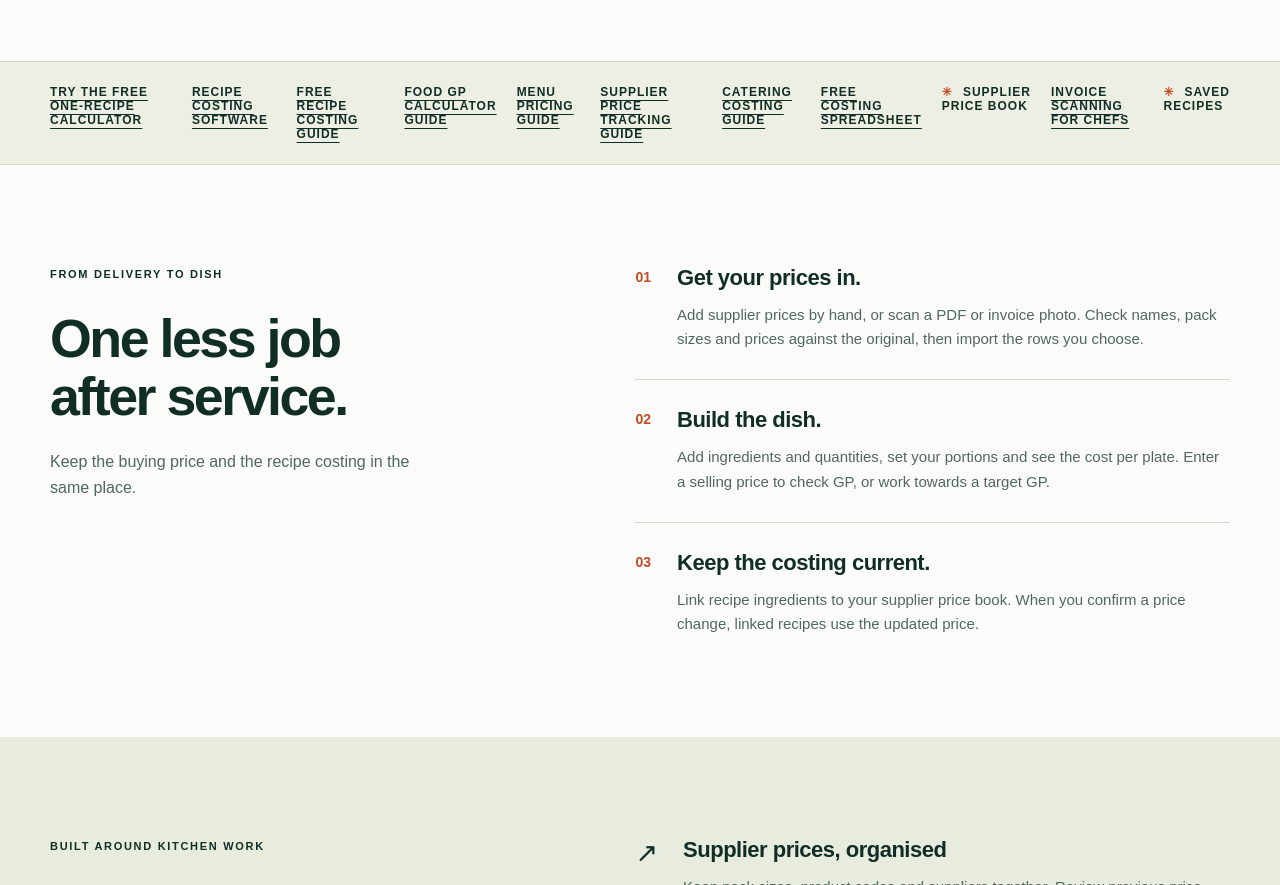
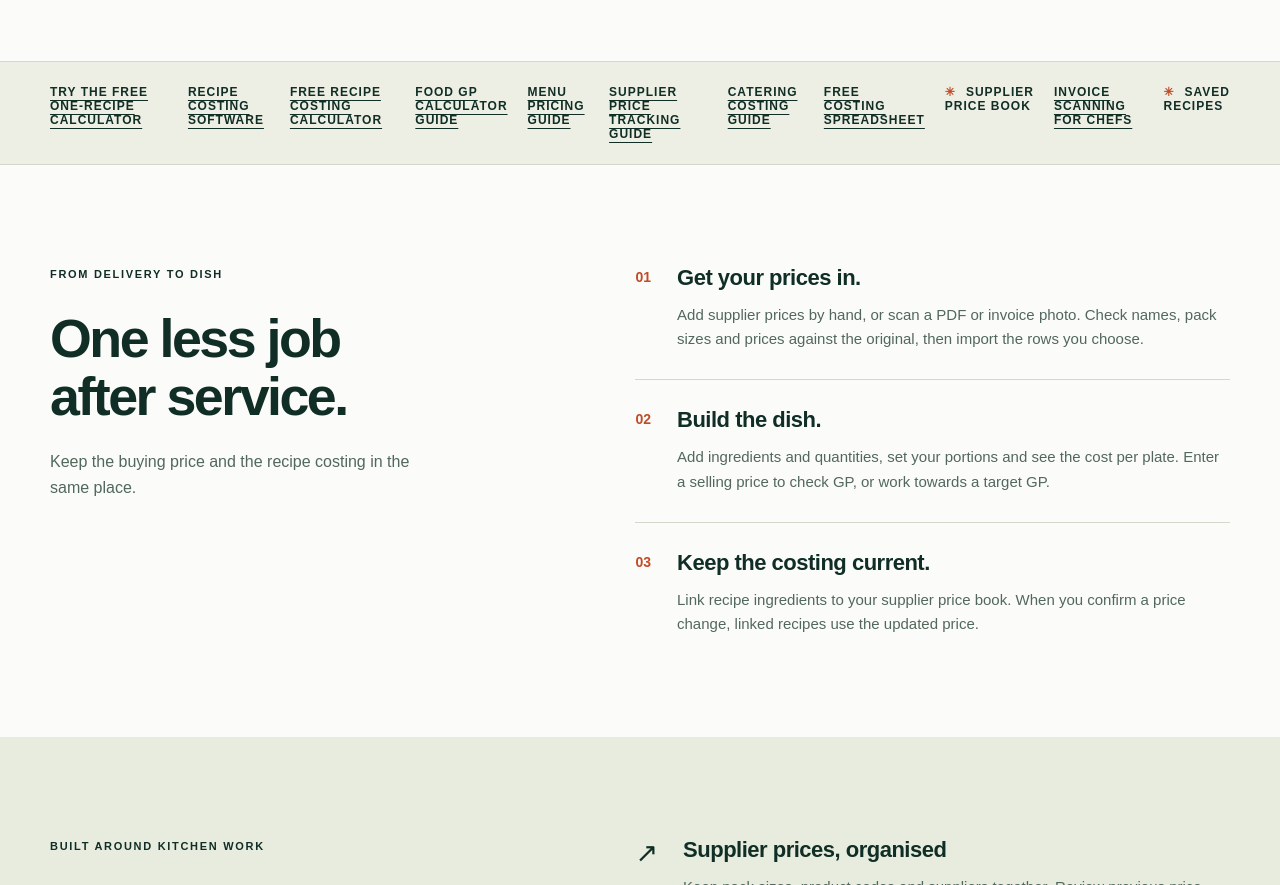
Before and after one commit to chef-chris-griggs/Menu-margin, a website: page marketing/index.html in a window 1280 px wide. Shown: the part 4260-5145 px from the top of the page. Drawn offline with Linux system fonts and the light colour scheme.

Commit message:
SEO: link chef costing guides directly to the working free calculator

```diff
--- a/marketing/index.html
+++ b/marketing/index.html
@@ -92,7 +92,7 @@
 <h2>Ingredients</h2><p>Enter the amount used, the pack size you buy and the price for that whole pack. Use the same unit for quantity and pack size.</p><div id="ingredientRows"></div><button type="button" class="demo-secondary" id="addIngredient">+ Add ingredient</button><p id="demoAddStatus" class="demo-add-status" role="status" aria-live="polite"></p>
 <section class="demo-results" aria-live="polite"><h2>Your recipe costing</h2><div class="demo-metrics"><div><span>Batch ingredient cost</span><strong id="batchCost">—</strong></div><div><span>Cost per portion</span><strong id="portionCost">—</strong></div><div><span>Food-cost GP per portion</span><strong id="gpValue">—</strong></div><div><span>Food-cost GP %</span><strong id="gpPercent">—</strong></div></div><p id="demoError" role="status"></p><p class="demo-note">Illustrative food-cost GP only. Use an ex-VAT selling price and ingredient prices on the same VAT basis. Excludes labour, overheads and waste.</p></section>
 </form><div class="demo-cta"><h2>Want to save your recipes and scan supplier invoices?</h2><p>Try the full Mise en Price app free for 14 days. No card required.</p><a class="button" href="https://menu-margin.pages.dev/">Start your free trial ↗</a></div></section>
-    <div class="strip"><div class="wrap"><a href="#try-recipe">Try the free one-recipe calculator</a><a href="./recipe-costing-software">Recipe costing software</a><a href="./free-recipe-costing-calculator">Free recipe costing guide</a><a href="./food-gp-calculator">Food GP calculator guide</a><a href="./restaurant-menu-pricing-guide">Menu pricing guide</a><a href="./restaurant-supplier-price-tracking">Supplier price tracking guide</a><a href="./catering-recipe-costing">Catering costing guide</a><a href="./recipe-costing-spreadsheet-template">Free costing spreadsheet</a><span>Supplier price book</span><a href="./invoice-scanning-for-chefs">Invoice scanning for chefs</a><span>Saved recipes</span></div></div>
+    <div class="strip"><div class="wrap"><a href="#try-recipe">Try the free one-recipe calculator</a><a href="./recipe-costing-software">Recipe costing software</a><a href="./free-recipe-costing-calculator">Free recipe costing calculator</a><a href="./food-gp-calculator">Food GP calculator guide</a><a href="./restaurant-menu-pricing-guide">Menu pricing guide</a><a href="./restaurant-supplier-price-tracking">Supplier price tracking guide</a><a href="./catering-recipe-costing">Catering costing guide</a><a href="./recipe-costing-spreadsheet-template">Free costing spreadsheet</a><span>Supplier price book</span><a href="./invoice-scanning-for-chefs">Invoice scanning for chefs</a><span>Saved recipes</span></div></div>
     <section id="how-it-works" class="workflow wrap section">
       <div class="section-heading"><p class="eyebrow">From delivery to dish</p><h2>One less job<br>after service.</h2><p>Keep the buying price and the recipe costing in the same place.</p></div>
       <ol class="steps">
```
